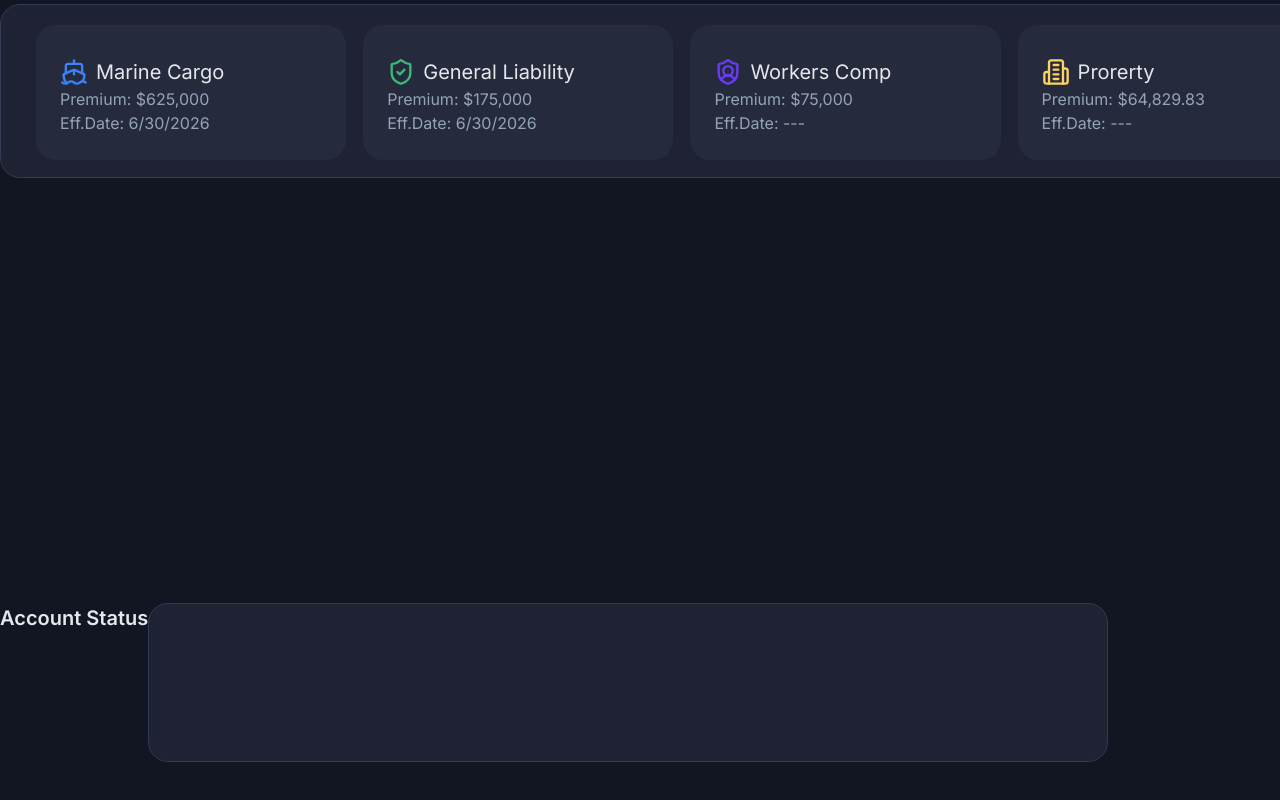
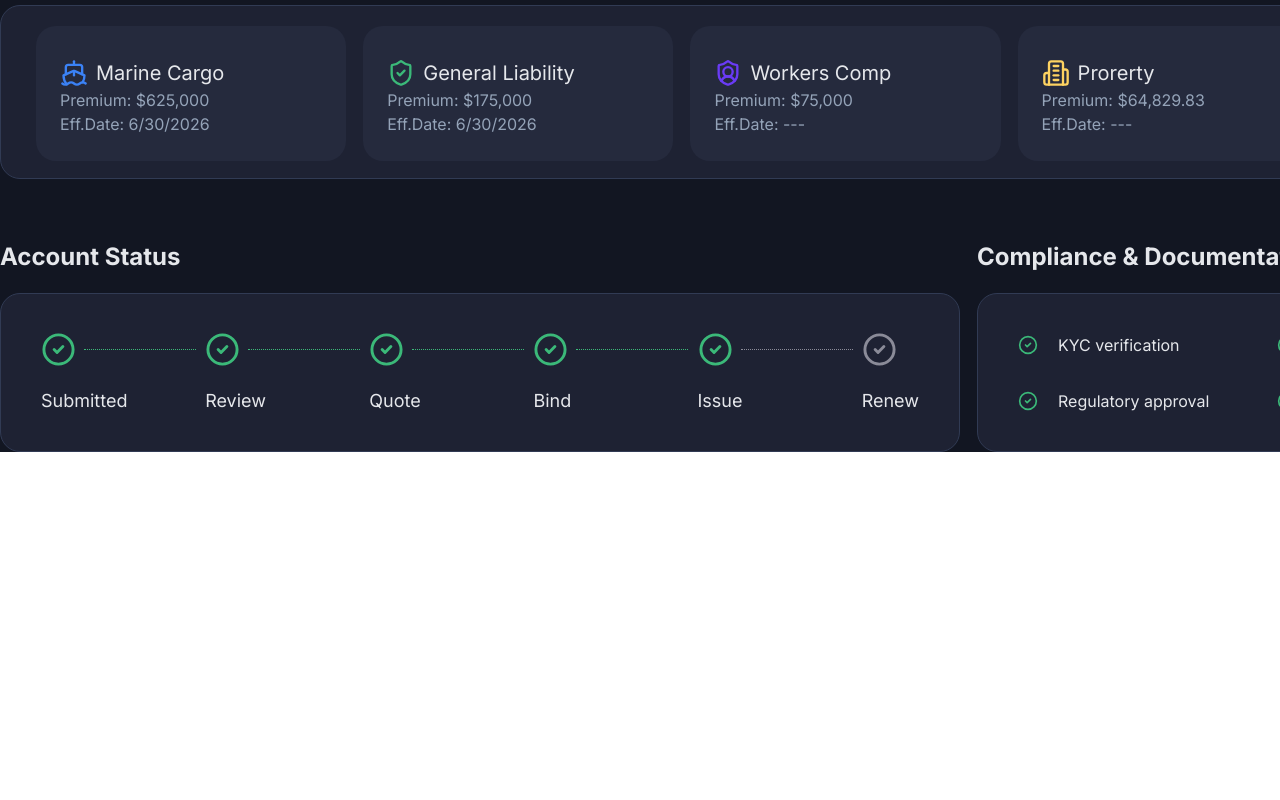
Before and after one commit to yaStigma/react-dashboard-interface, a React (Vite) app: page /accounts in a window 1280 px wide. Shown: the part 939-1739 px from the top of the page. After the commit the page ends 1391 px from the top, so only its background shows below. Built offline with nearby package versions, Linux system fonts and the light colour scheme.

Commit message:
feat: create markup section account: Status and Compliance & Documentation

```diff
--- a/src/components/AccountComplianceSection.jsx
+++ b/src/components/AccountComplianceSection.jsx
@@ -1,15 +1,32 @@
+import { CircleCheck } from "lucide-react";
+const items = [
+  "KYC verification",
+  "Required Documentation",
+  "Regulatory approval",
+  "Financial Verification",
+];
 export default function AccountComplianceSection() {
-  // if (!workQueue || workQueue.length === 0) {
-  //   return <div>No data available</div>;
-  // }
-
   return (
-    <section className="w-full h-full flex flex-row items-start ">
-      <h2 className="text-subheading font-subheading leading-subheading text-textMuted mb-5 ">
-        Compliance & Documentation
-      </h2>
+    <section className="w-full h-full flex flex-col items-start">
+      <div className="flex  gap-[17px] items-center mb-4.5">
+        <h2 className="text-heading font-heading leading-heading text-textMuted  ">
+          Compliance & Documentation
+        </h2>
+        <a href="#" className="text-body text-cardBlue pt-2">
+          See hostory →
+        </a>
+      </div>
       <div>
-        <div className="w-[673px] h-[159px] flex flex-col items-start py-[28px] px-[40px]   rounded-[20px] border  border-cardBorder bg-cardLight"></div>
+        <div className="w-[673px] h-[159px] flex  items-center py-[28px] px-[40px]   rounded-[20px] border  border-cardBorder bg-cardLight">
+          <div className="grid grid-cols-2 gap-y-8 gap-x-8">
+            {items.map((item, index) => (
+              <div key={index} className="flex items-center gap-2">
+                <CircleCheck className="size-5 mr-3 text-[#3BB979]" />
+                <span className="text-textMuted text-label">{item}</span>
+              </div>
+            ))}
+          </div>
+        </div>
       </div>
     </section>
   );
--- a/src/components/AccountPerformansSection.jsx
+++ b/src/components/AccountPerformansSection.jsx
@@ -4,7 +4,7 @@ export default function AccountPerformansSection({ performanceMetrics }) {
   }
 
   return (
-    <section className="w-full h-[710px] flex flex-col items-start mt-[38px]">
+    <section className="w-full  flex flex-col items-start mt-[38px]">
       <h2 className="text-heading font-heading leading-heading text-textMuted mb-7 ">
         Performans Metrics
       </h2>
--- a/src/components/AccountPoliciesSection.jsx
+++ b/src/components/AccountPoliciesSection.jsx
@@ -19,7 +19,7 @@ export default function AccountPoliciesSection({ policies }) {
     return <div>No data available</div>;
   }
   return (
-    <section className="w-full h-full flex flex-col items-start mt-[81px] ">
+    <section className="w-full  flex flex-col items-start mt-[81px] ">
       <h2 className="text-heading font-heading leading-heading text-textMuted mb-5 ">
         Policies
       </h2>
--- a/src/components/AccountStatusSection.jsx
+++ b/src/components/AccountStatusSection.jsx
@@ -1,15 +1,49 @@
+import { CircleCheck } from "lucide-react";
+
+const steps = [
+  { name: "Submitted", completed: true },
+  { name: "Review", completed: true },
+  { name: "Quote", completed: true },
+  { name: "Bind", completed: true },
+  { name: "Issue", completed: true },
+  { name: "Renew", completed: false },
+];
+
 export default function AccountStatusSection() {
-  // if (!workQueue || workQueue.length === 0) {
-  //   return <div>No data available</div>;
-  // }
-
   return (
-    <section className="w-full h-full flex flex-row items-start ">
-      <h2 className="text-subheading font-subheading leading-subheading text-textMuted mb-5 ">
+    <section className="w-full h-full flex flex-col items-start">
+      <h2 className="text-heading font-heading leading-heading text-textMuted mb-4.5 ">
         Account Status
       </h2>
       <div>
-        <div className="w-[960px] h-[159px] flex flex-col items-start py-[28px] px-[40px]   rounded-[20px] border  border-cardBorder bg-cardLight"></div>
+        <div className="w-[960px] h-[159px] flex  items-center py-[28px] px-[40px]   rounded-[20px] border  border-cardBorder bg-cardLight  justify-between   mx-auto">
+          {steps.map((step, index) => (
+            <div key={index} className="flex flex-col">
+              <div className="flex items-center ">
+                <div className="flex flex-col items-center">
+                  {step.completed ? (
+                    <CircleCheck className="size-[35px] text-[#3BB979]" />
+                  ) : (
+                    <CircleCheck className="size-[35px] text-[#8A8B98]" />
+                  )}
+                </div>
+
+                {index < steps.length - 1 && (
+                  <div
+                    className={`h-px w-28 border-t border-dotted mx-2 ${
+                      steps[index + 1].completed
+                        ? "border-[#3BB979]"
+                        : "border-[#8A8B98]"
+                    }`}
+                  />
+                )}
+              </div>
+              <span className="text-textMuted text-labelLg pt-5">
+                {step.name}
+              </span>
+            </div>
+          ))}
+        </div>
       </div>
     </section>
   );
--- a/src/pages/AccountPage.jsx
+++ b/src/pages/AccountPage.jsx
@@ -26,7 +26,7 @@ export default function AccountPage() {
       <AccountNameSection account={data.account} />
       <AccountPerformansSection performanceMetrics={performanceMetrics} />
       <AccountPoliciesSection policies={policies} />
-      <div>
+      <div className="mt-[43px] flex gap-[17px]">
         <AccountStatusSection />
         <AccountComplianceSection />
       </div>
```
